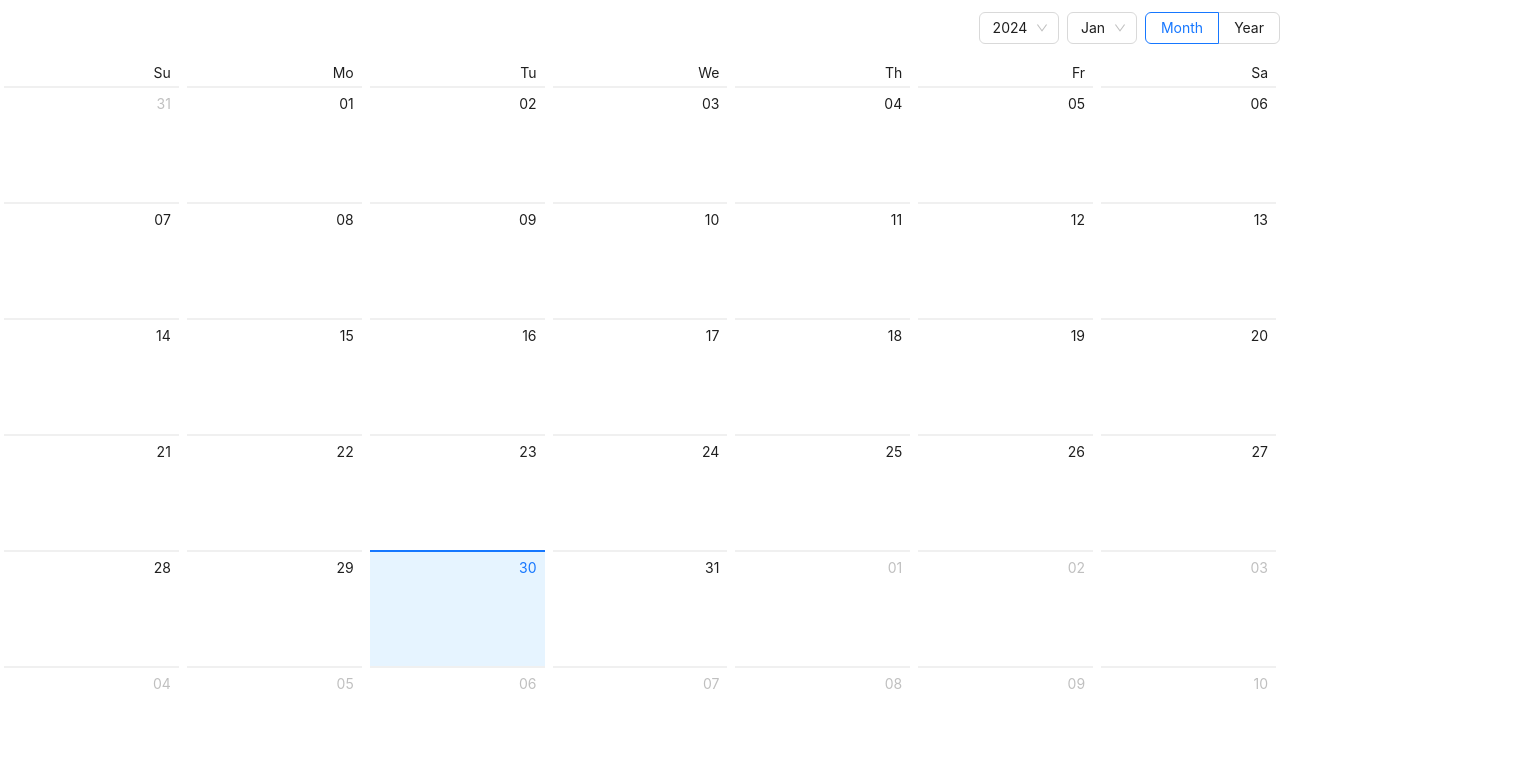
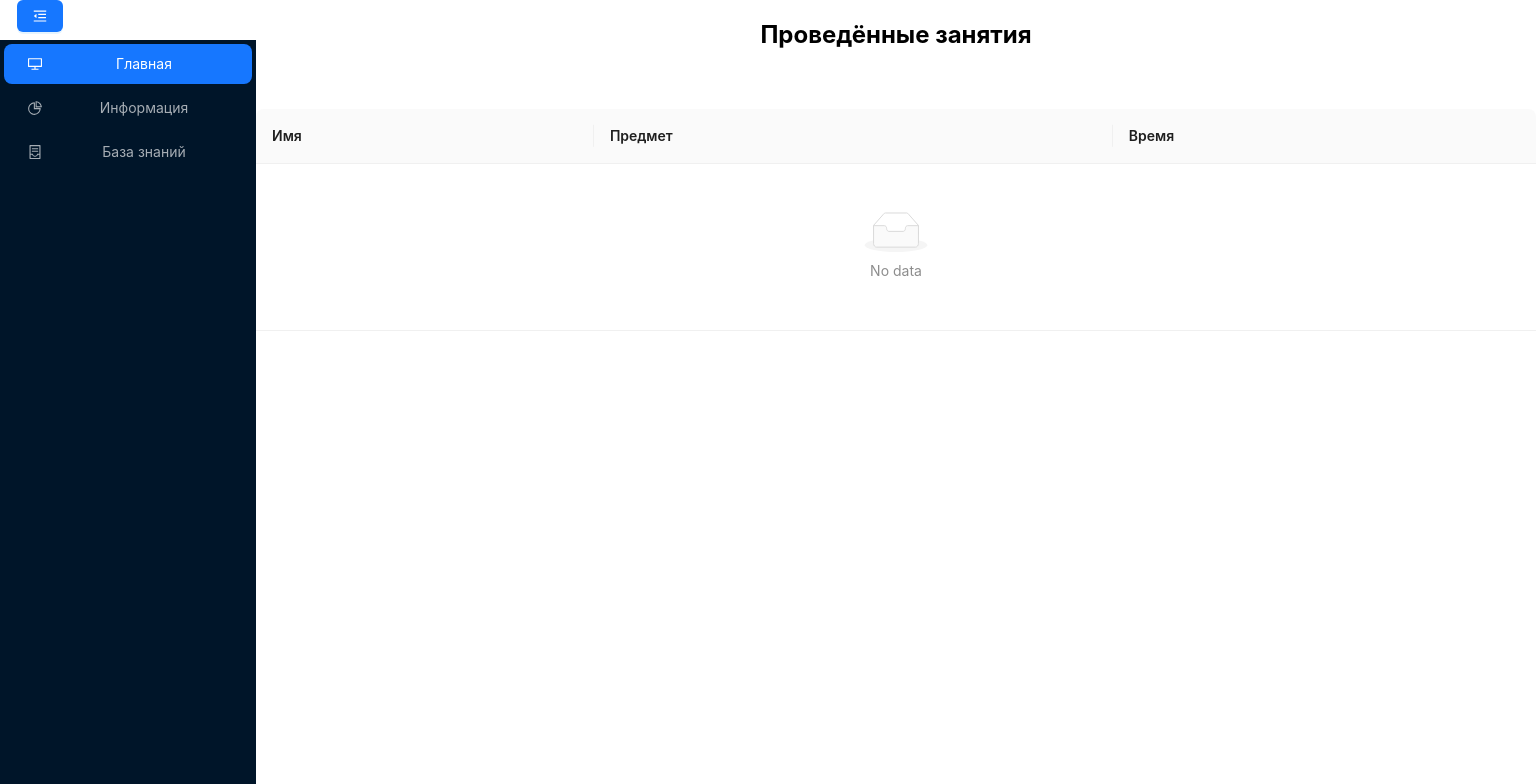
Before and after one commit to Regarn170899/app-tutors, a React (Create React App) app: page /about in a window 1280 px wide. Shown: the top 784 px of the page, 1536 px wide, since content can reach past the window. Built offline with nearby package versions, Linux system fonts and the light colour scheme.

Commit message:
Добавлена таблица и меню

```diff
--- a/package.json
+++ b/package.json
@@ -3,14 +3,18 @@
   "version": "0.1.0",
   "private": true,
   "dependencies": {
+    "@ant-design/icons": "^5.2.6",
     "@testing-library/jest-dom": "^5.17.0",
     "@testing-library/react": "^13.4.0",
     "@testing-library/user-event": "^13.5.0",
     "antd": "^5.12.8",
+    "classnames": "^2.5.1",
     "dayjs": "^1.11.10",
     "react": "^18.2.0",
     "react-dom": "^18.2.0",
+    "react-router-dom": "^6.21.3",
     "react-scripts": "5.0.1",
+    "uuid": "^9.0.1",
     "web-vitals": "^2.1.4"
   },
   "scripts": {
--- a/src/App.css
+++ b/src/App.css
@@ -1,5 +1,6 @@
 .App {
   text-align: center;
+  display: flex;
 }
 
 .App-logo {
--- a/src/App.js
+++ b/src/App.js
@@ -2,6 +2,9 @@ import './App.css';
 import Calendar from "./Components/Calendar/Calendar";
 import TimeForm from "./Components/TimeForm/TimeForm";
 import {useState} from "react";
+import {Route, Router, Routes} from "react-router-dom";
+import CustomMenu from "./Components/CustomMenu/CustomMenu";
+import InformationPage from "./Pages/InformationPage/InformationPage";
 
 function App() {
     const [timeFormResult, setTimeFormResult] = useState({})
@@ -11,12 +14,15 @@ function App() {
 
   return (
     <div className="App">
+        <CustomMenu/>
+        <Routes>
+            <Route path="/" element={
+                <>
                 <TimeForm isModalOpen={isModalOpen}
                           setIsModalOpen={setIsModalOpen}
                           currentDate={currentDate}
                           timeFormResult={timeFormResult}
                           setTimeFormResult={setTimeFormResult}/>
-
                 <Calendar setSuccessfulLessons={setSuccessfulLessons}
                           successfulLessons={successfulLessons}
                           setTimeFormResult={setTimeFormResult}
@@ -24,6 +30,11 @@ function App() {
                           isModalOpen={isModalOpen}
                           setIsModalOpen={setIsModalOpen}
                           setCurrentDate={setCurrentDate}/>
+            </>
+            }/>
+            <Route path="/about" element={<InformationPage successfulLessons={successfulLessons}/>}/>
+        </Routes>
+
     </div>
   );
 }
--- a/src/Components/Calendar/Calendar.jsx
+++ b/src/Components/Calendar/Calendar.jsx
@@ -16,7 +16,8 @@ const CalendarCustom = (props) => {
         Object.keys(props.timeFormResult).map((item)=>{//Создаю массив ключей нашего объекта
             if(value.format('YYYY-MM-DD')===item){//Если выбранная дата соответсвует ключу объекта то добавляю в эту дату информацию о нашем занятии
                 props.timeFormResult[item].map((currentLesson)=>{
-                    listData.push({type:'success',content:`${currentLesson.name} : ${currentLesson.subject} в ${currentLesson.time} `,id:currentLesson.id})
+                    listData.push({type:'success',content:`${currentLesson.name} : ${currentLesson.subject} в ${currentLesson.time} `,id:currentLesson.id,
+                        time:currentLesson.time,name:currentLesson.name,subject:currentLesson.subject})
                 })
             }
         })
@@ -56,6 +57,9 @@ const CalendarCustom = (props) => {
     const deleteCurrentLessen=(value,id)=>{
         props.setTimeFormResult({...props.timeFormResult,
             [value.format('YYYY-MM-DD')]:props.timeFormResult[value.format('YYYY-MM-DD')].filter((item)=>item.id!==id)})//Фильтруем массив с записями в конкретной дате
+        if(props.successfulLessons.length!==0){
+            props.setSuccessfulLessons(props.successfulLessons.filter((item)=>item.id!==id))
+        }
     }
 
     const dateCellRender = (value) => {
--- /dev/null
+++ b/src/Components/CustomMenu/CustomMenu.jsx
@@ -0,0 +1,71 @@
+import React, { useState } from 'react';
+import {
+    ContainerOutlined,
+    DesktopOutlined,
+    MenuFoldOutlined,
+    MenuUnfoldOutlined,
+    PieChartOutlined,
+} from '@ant-design/icons';
+import { Button, Menu } from 'antd';
+import {Link} from "react-router-dom";
+function getItem(label, key, icon, children, type) {
+    return {
+        key,
+        icon,
+        children,
+        label,
+        type,
+    };
+}
+
+const items = [
+    getItem('Главная', '1', <Link to="/"><DesktopOutlined /></Link>),
+    getItem('Информация', '2', <Link to="/about"><PieChartOutlined /></Link>),
+    getItem('База знаний', '3',  <Link to="/"><ContainerOutlined /></Link>),
+    ]
+const CustomMenu = () => {
+    const [collapsed, setCollapsed] = useState(false);
+    const toggleCollapsed = () => {
+        setCollapsed(!collapsed);
+    }
+    return (
+        <div>
+            <div
+                style={{
+                    width: 256,
+                }}
+            >
+                <div style={{
+                    width: 80,
+                }}>
+                    <Button
+                        type="primary"
+                        onClick={toggleCollapsed}
+                        style={{
+                            marginBottom: 8,
+
+                        }}
+                    >
+                        {collapsed ? <MenuUnfoldOutlined /> : <MenuFoldOutlined />}
+                    </Button>
+                </div>
+
+                <Menu
+                    style={{
+                        height :'100vh',
+                    }}
+                    defaultSelectedKeys={['1']}
+                    defaultOpenKeys={['sub1']}
+                    mode="inline"
+                    theme="dark"
+                    inlineCollapsed={collapsed}
+                    items={items}
+                />
+            </div>
+
+
+        </div>
+    );
+};
+
+export default CustomMenu;
--- /dev/null
+++ b/src/Pages/InformationPage/InformationPage.jsx
@@ -0,0 +1,42 @@
+import React from 'react';
+import {Table} from "antd";
+
+const InformationPage = (props) => {
+    const dataSource = props.successfulLessons.map((lesson)=>{
+        debugger;
+        return{
+                key: "1",
+                name: lesson.name,
+                subject: lesson.subject,
+                time: lesson.time,
+            }
+    })
+
+    const columns = [
+        {
+            title: 'Имя',
+            dataIndex: 'name',
+            key: 'name',
+        },
+        {
+            title: 'Предмет',
+            dataIndex: 'subject',
+            key: 'subject',
+        },
+        {
+            title: 'Время',
+            dataIndex: 'time',
+            key: 'time',
+        },
+    ];
+
+
+    return (
+        <div>
+            <h2>Проведённые занятия</h2>
+            <Table style={{width:'100vw', paddingTop:'40px'}}  dataSource={dataSource} columns={columns} />
+        </div>
+    );
+};
+
+export default InformationPage;
--- a/src/index.js
+++ b/src/index.js
@@ -3,11 +3,14 @@ import ReactDOM from 'react-dom/client';
 import './index.css';
 import App from './App';
 import reportWebVitals from './reportWebVitals';
+import {BrowserRouter} from "react-router-dom";
 
 const root = ReactDOM.createRoot(document.getElementById('root'));
 root.render(
   <React.StrictMode>
-    <App />
+      <BrowserRouter>
+          <App />
+      </BrowserRouter>,
   </React.StrictMode>
 );
 
```
Also changed, not shown: 1 other file (tests, documents, lock files or other folders). Lines whose indentation alone changed are shown as unchanged.
